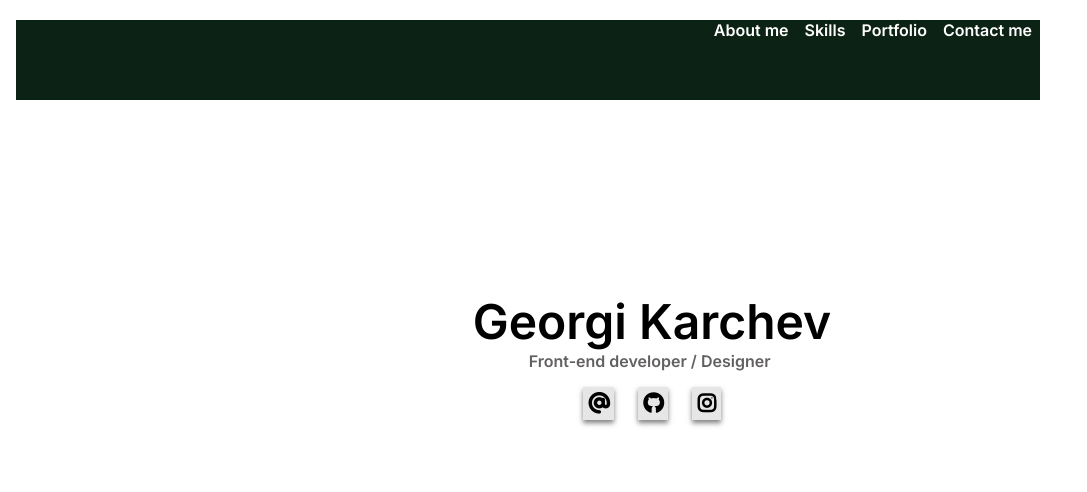
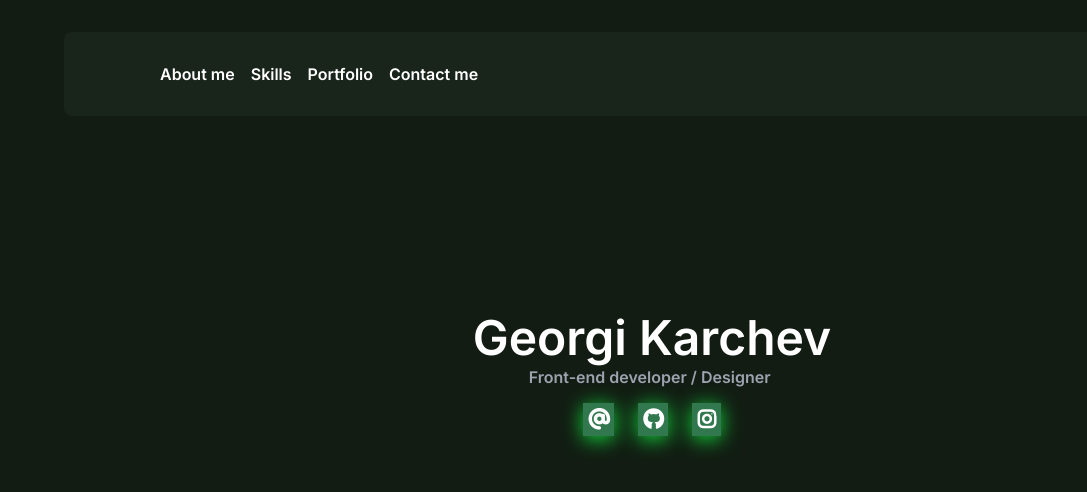
Before and after one commit to GeorgiKarchev1/Portfolio, a plain HTML site: page ENTER/enter.html in a window 1280 px wide. Shown: the whole page, without its empty margins (0-1087 px from the left). Drawn offline with Linux system fonts and the light colour scheme.

Commit message:
adding navbar,new background color, new buttons style

```diff
--- a/ENTER/enter.css
+++ b/ENTER/enter.css
@@ -6,6 +6,10 @@
 
 html {
   font-family: "Inter", sans-serif;
+}
+
+body {
+  background-color: hsl(127, 20%, 9%);
 }
 
 .section {
@@ -28,7 +32,6 @@ html {
 
 .page-header {
   display: inline;
-  padding: 1.8rem;
 }
 
 li {
@@ -37,22 +40,16 @@ li {
 
 ul {
   display: flex;
-  padding-right: 0.5rem;
-  margin-left: 1rem;
   gap: 1rem;
   justify-content: flex-end;
-  background-color: #0C2214;
   background-position: center;
-  width: 64rem;
-  height: 5rem;
 }
 
 a {
-  color: white;
+  color: black;
   text-decoration: none;
   font-weight: bold;
 }
-
 
 .buttons {
   display: flex;
@@ -61,11 +58,10 @@ a {
 }
 .buttons .btn {
   padding: 5px;
-  background: #e6e6e6;
-  box-shadow: 0 3px 5px rgba(0, 0, 0, 0.5);
+  background: rgb(50, 120, 79);
+  box-shadow: 0 3px 20px rgb(20 218 61);
   cursor: pointer;
   display: block;
-  color: #000;
   text-decoration: none;
 }
 .buttons .btn::before {
@@ -88,6 +84,7 @@ a {
 
 @media screen and (min-width: 242px) {
   .name {
+    color: white;
     font-size: 2rem;
     padding-left: 1.5rem;
   }
@@ -100,7 +97,17 @@ a {
     padding-top: 13rem;
   }
 
+  ul {
+    background-color: hsl(127, 17%, 12%);
+    padding: 2rem 1rem;
+  }
+
+  a {
+    color: white;
+  }
+
   .info {
+    color: rgb(156 163 175);
     font-size: 0.8rem;
   }
 
@@ -108,11 +115,21 @@ a {
     padding-top: 1rem;
     padding-left: 1.5rem;
   }
+}
+/* New navbar */
+@media screen and (min-width: 1020px) {
+  ul {
+    background-color: hsl(127, 17%, 12%);
+    border-radius: 0.5rem;
+    display: flex;
+    justify-content: flex-start;
+    padding-left: 6rem;
+  }
 
-  body {
-    background-repeat-y: no-repeat;
-    background-attachment: fixed;
-    background-position: bottom;
+  header {
+    padding-top: 2rem;
+    padding-right: 4rem;
+    padding-left: 4rem;
   }
 }
 
```
